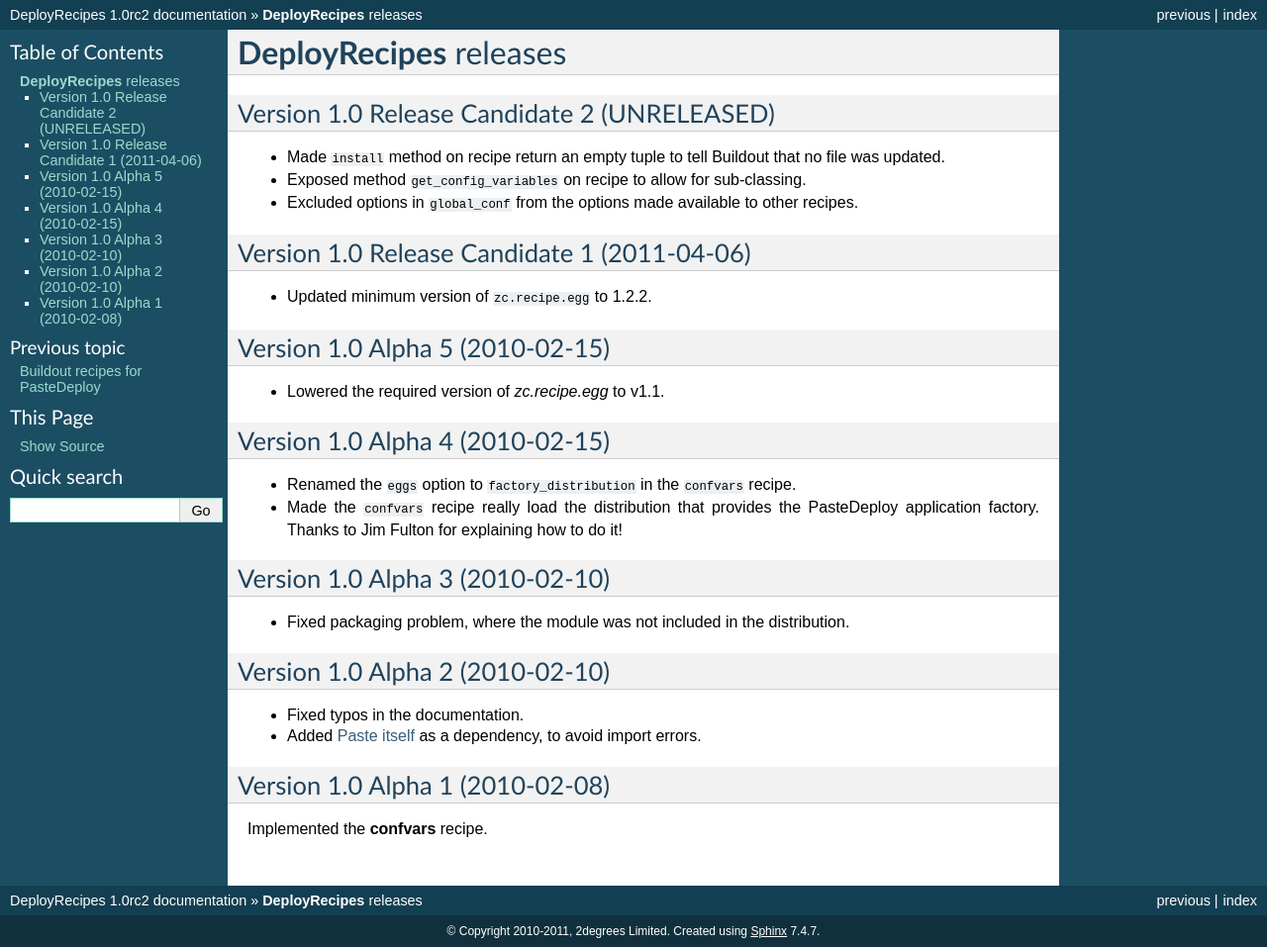
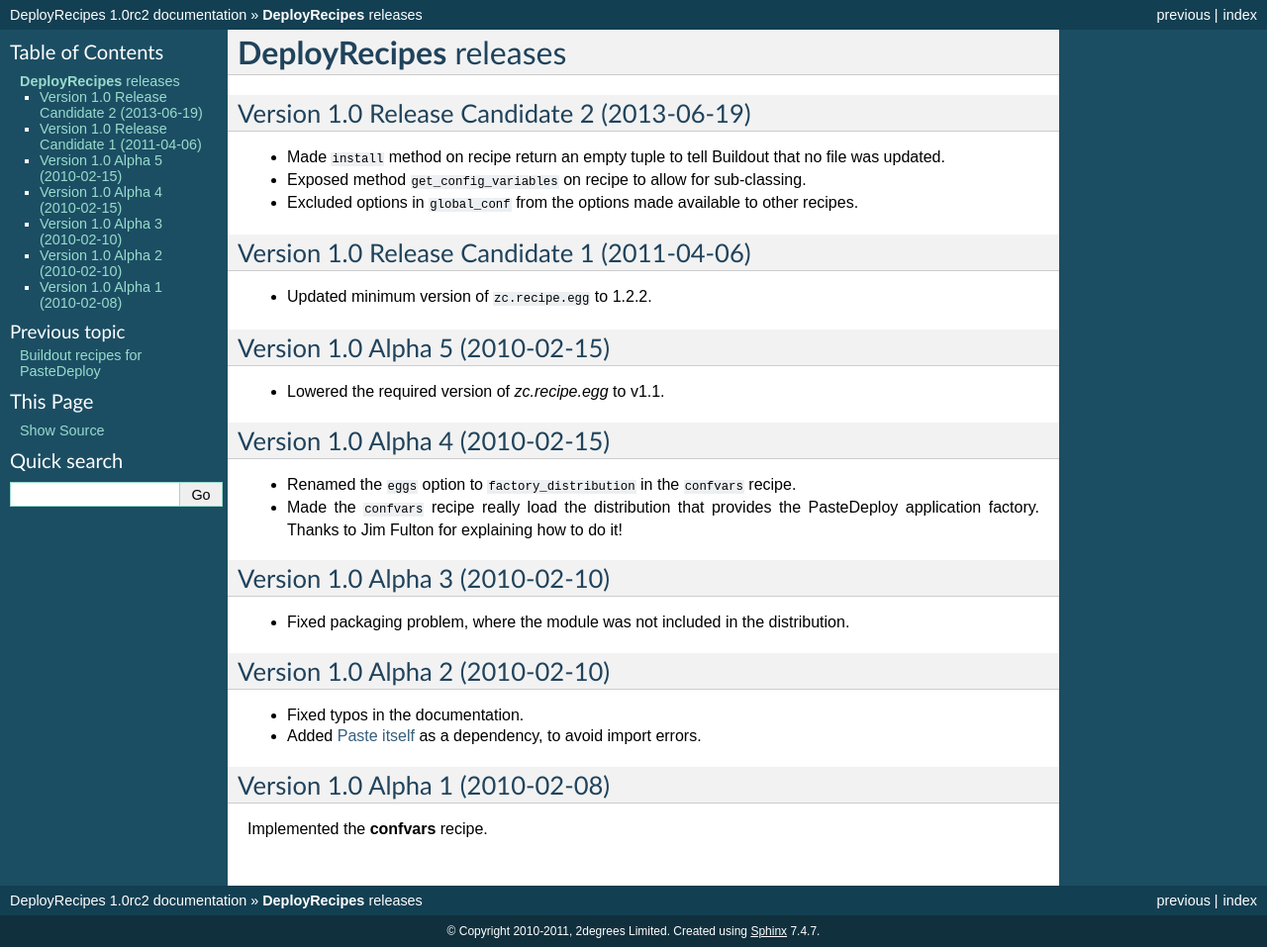
Before and after one commit to 2degrees/deployrecipes, a Sphinx documentation site: the page built from docs/source/changelog.rst, in a window 1280 px wide. Shown: the whole page at 99% size. Built offline with Sphinx 7.4.7, drawn with Linux system fonts in a browser that asks for light colours.

Commit message:
Set date for release v1.0rc2

```diff
--- a/docs/source/changelog.rst
+++ b/docs/source/changelog.rst
@@ -1,7 +1,7 @@
 **DeployRecipes** releases
 ==========================
 
-Version 1.0 Release Candidate 2 (UNRELEASED)
+Version 1.0 Release Candidate 2 (2013-06-19)
 --------------------------------------------
 
 - Made ``install`` method on recipe return an empty tuple to tell Buildout that
```
